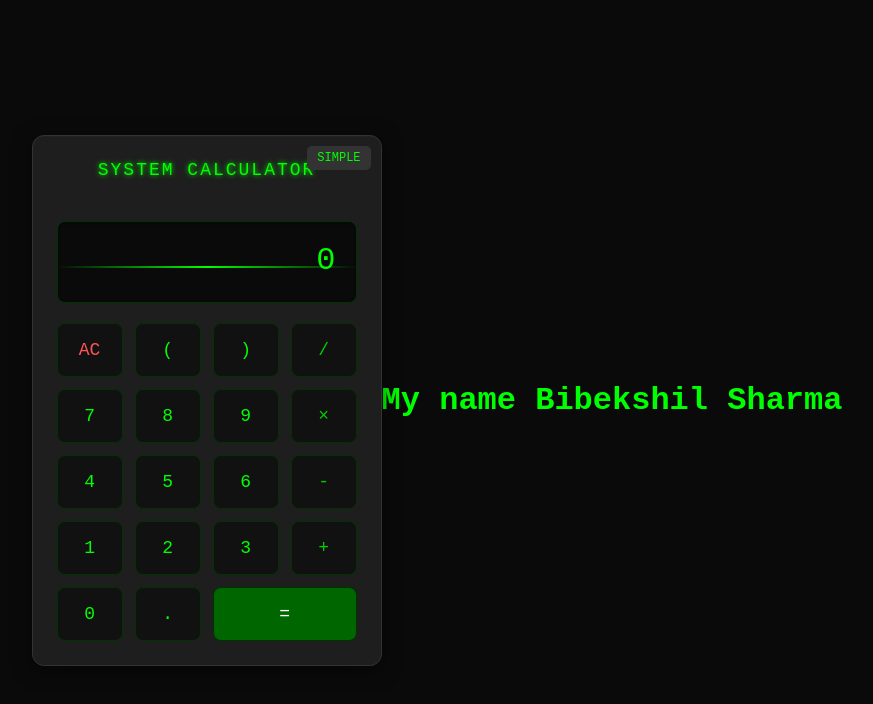
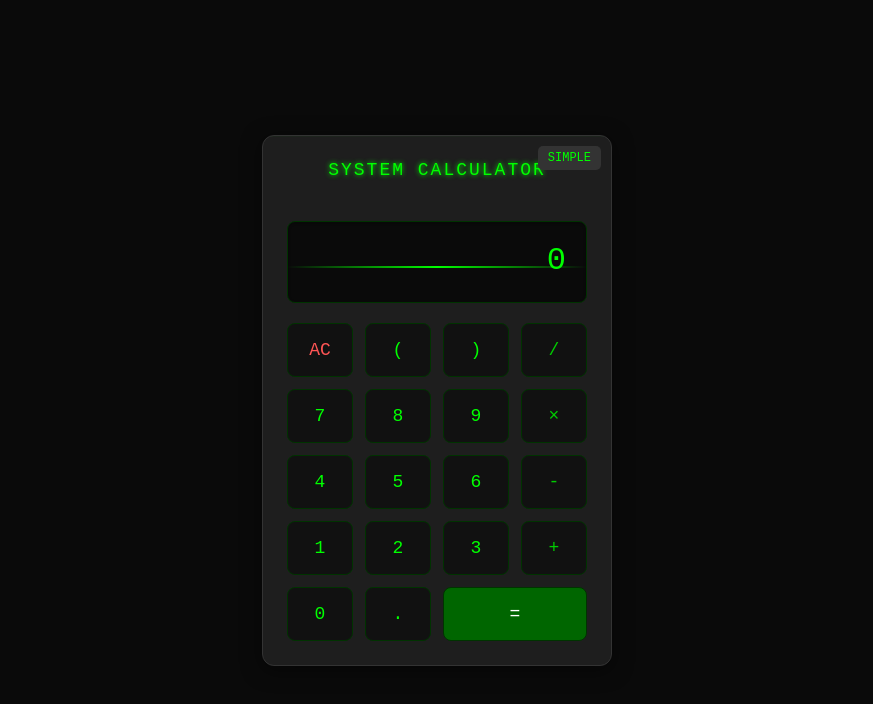
Before and after one commit to Bibekshil/hack.CALCULATOR, a plain HTML site: page index.html in a window 1280 px wide. Shown: the whole page, without its empty margins (203-1076 px from the left). Drawn offline with Linux system fonts and the light colour scheme.

Commit message:
index.html

```diff
--- a/index.html
+++ b/index.html
@@ -179,9 +179,6 @@
             left=-12px;
         }
 
-      h1{
-         color:ver(--text-color);
-      }
     </style>
 </head>
 <body class="hack-mode">
@@ -219,7 +216,7 @@
             <button class="equals" onclick="calculate()">=</button>
         </div>
     </div>
-<h1> My name Bibekshil Sharma</h1>
+
     <script>
         const display = document.getElementById('display');
         const history = document.getElementById('history');
```
